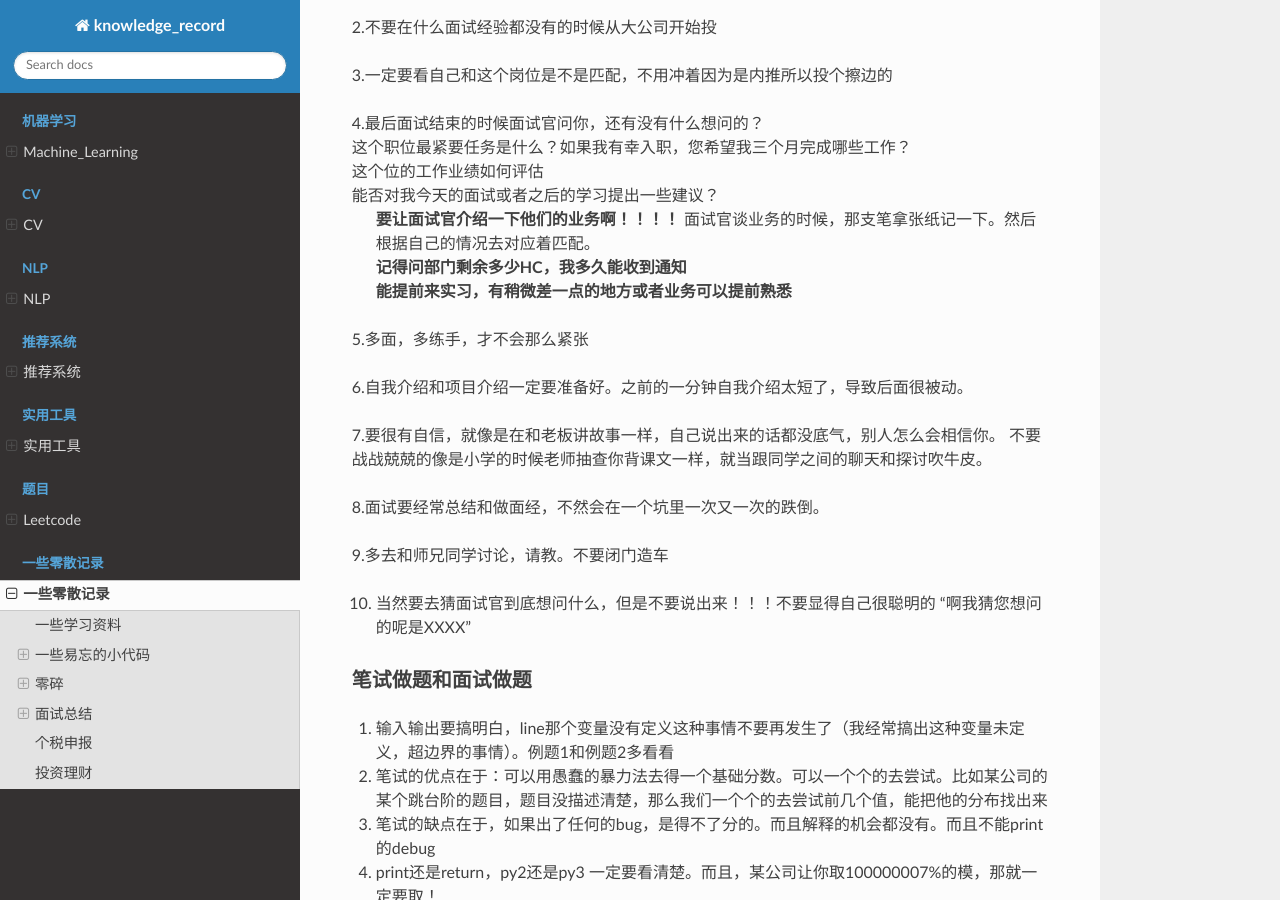
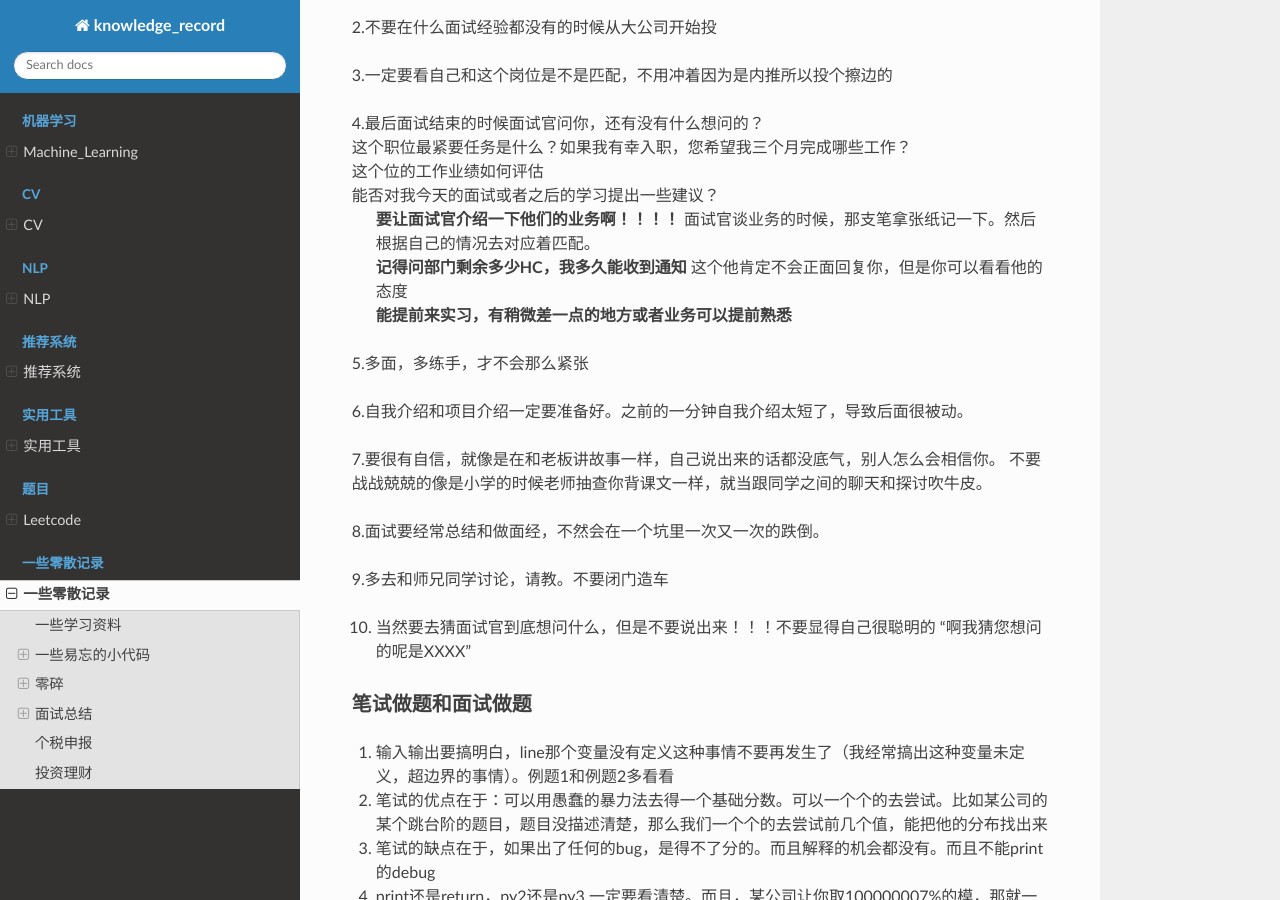
Before and after one commit to luochuankai-JHU/knowledge_record, a Sphinx documentation site: the page built from docs/python/python.rst, in a window 1280 px wide and 900 px high, scrolled down 14328 px. Built offline with Sphinx 7.4.7 and the Read the Docs theme 2.0.0, drawn with Linux system fonts in a browser that asks for light colours.

Commit message:
interview

```diff
--- a/docs/python/python.rst
+++ b/docs/python/python.rst
@@ -590,7 +590,7 @@ topK 问题
 | 这个位的工作业绩如何评估
 | 能否对我今天的面试或者之后的学习提出一些建议？
 |  **要让面试官介绍一下他们的业务啊！！！！**  面试官谈业务的时候，那支笔拿张纸记一下。然后根据自己的情况去对应着匹配。
-|  **记得问部门剩余多少HC，我多久能收到通知**
+|  **记得问部门剩余多少HC，我多久能收到通知**  这个他肯定不会正面回复你，但是你可以看看他的态度
 |  **能提前来实习，有稍微差一点的地方或者业务可以提前熟悉**
 
 5.多面，多练手，才不会那么紧张
```
